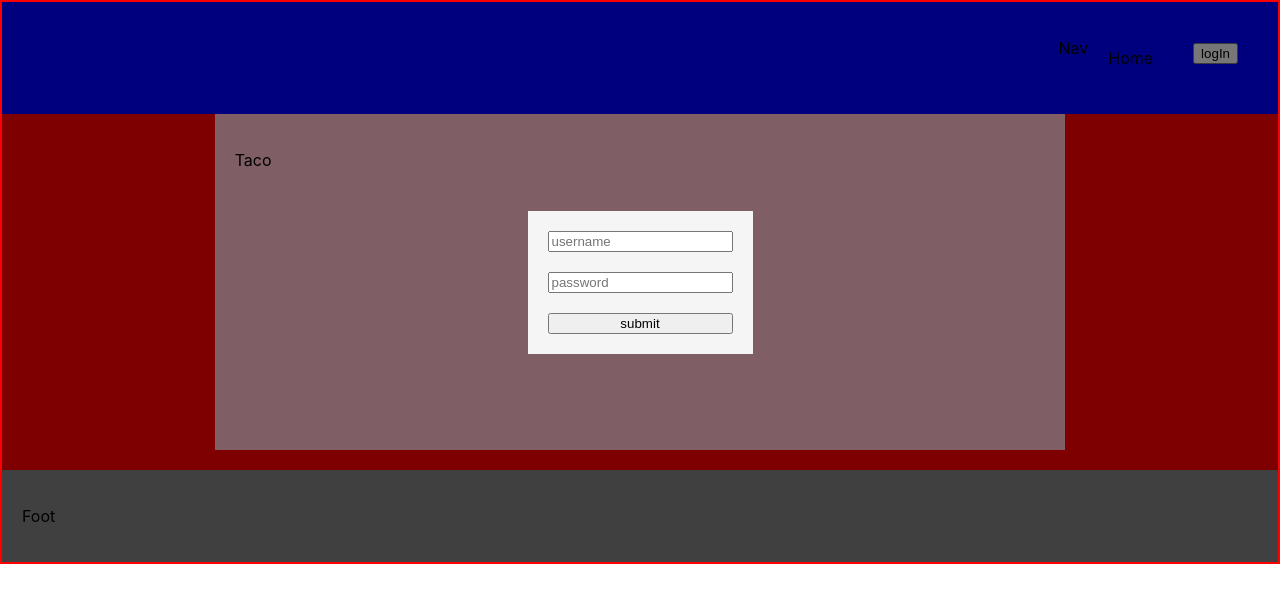
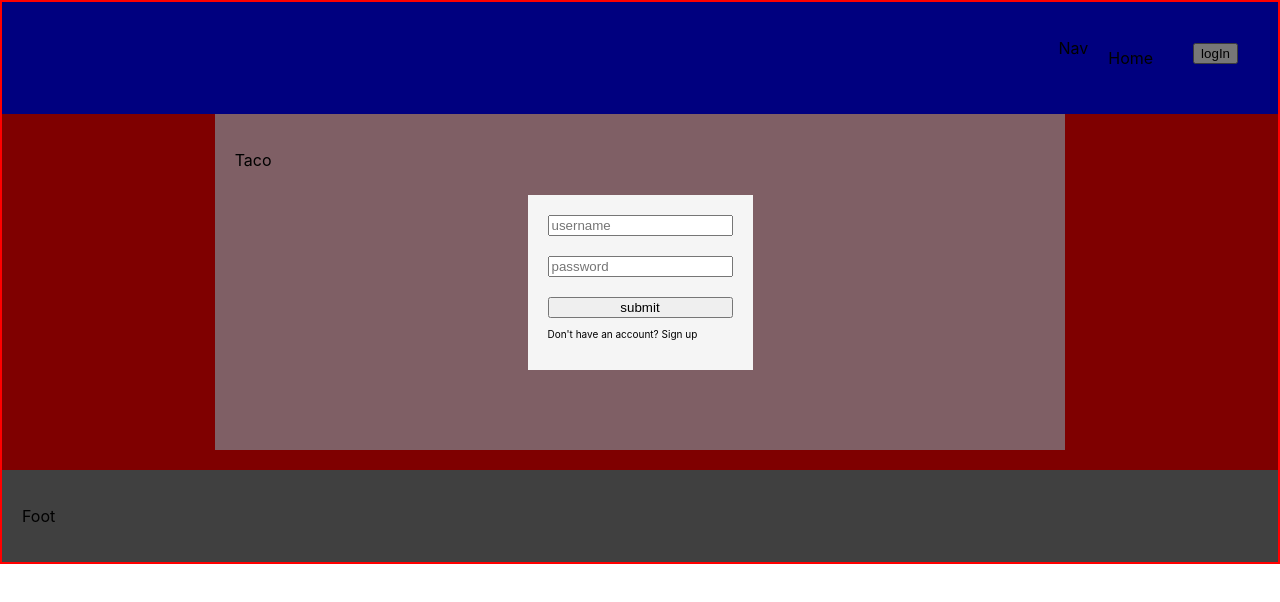
Before and after one commit to julior0518/never_fund, a React (Create React App) app in the folder client/: page /taco in a window 1280 px wide. Both pictures are taken after a click on the button "logIn". Shown: the top 602 px of the page. Built offline with nearby package versions, Linux system fonts and the light colour scheme.

Commit message:
fixed for form close error on input and button

```diff
--- a/client/src/App.css
+++ b/client/src/App.css
@@ -94,3 +94,10 @@
 .displayFormInput{
   margin-bottom: 20px;
 }
+.toSignUp{
+  font-size: 10px;
+}
+.toSignUp:hover{
+  cursor: pointer;
+  text-decoration: underline;
+}
--- a/client/src/App.js
+++ b/client/src/App.js
@@ -18,7 +18,7 @@ function App() {
     userID: ''
   });
 
-  console.log(userStatus.form);
+  console.log(userStatus.userForm);
   return (
     <div className="App">
       <Nav userStatus={userStatus} setUserStatus={setUserStatus} />
--- a/client/src/components/LogInOut.js
+++ b/client/src/components/LogInOut.js
@@ -13,8 +13,6 @@ function LogInOut(props) {
     });
   };
 
-  console.log(props.props.userStatus);
-
   return (
     <div className="LogInOut">
       {props.props.userStatus.loginStatus ? (
--- a/client/src/components/Nav.js
+++ b/client/src/components/Nav.js
@@ -2,7 +2,6 @@ import LogInOut from './LogInOut';
 import { Link } from 'react-router-dom';
 
 function Nav(props) {
-  console.log(props.userStatus);
   let navElements;
   if (!props.userStatus.loginStatus) {
     navElements = (
--- a/client/src/components/UserForm.jsx
+++ b/client/src/components/UserForm.jsx
@@ -10,20 +10,22 @@ function UserForm(props) {
   function login(){}
   let displayForm
   if (formType.type === "login"){
-    displayForm = <div className="displayForm"  ref={form} >
-      <input placeholder="username" id="username" type="text" className="displayFormInput"></input>
+    displayForm = <div className="displayForm"   >
+      <input b placeholder="username" id="username" type="text" className="displayFormInput"></input>
       <input placeholder="password" id="password" type="text" className="displayFormInput"></input>
       <button onClick={login}>submit</button>
+      <p className="toSignUp" onClick={()=>{}}>Don't have an account? Sign up</p>
     </div>
-  }
+  } else if (formType.type === "signup"){}
+
   function closePop (e){
-    console.log(e.target)
-    console.log(form.current)
-    if(form.current !== e.target){
+
+    if(form.current === e.target){
     props.setUserStatus({...props.userStatus , userForm:false})}
   }
+
   return (
-    <div className="userForm"  onClick={closePop} >
+    <div className="userForm" ref={form} onClick={closePop} >
     {displayForm}
     </div>
   );
```
